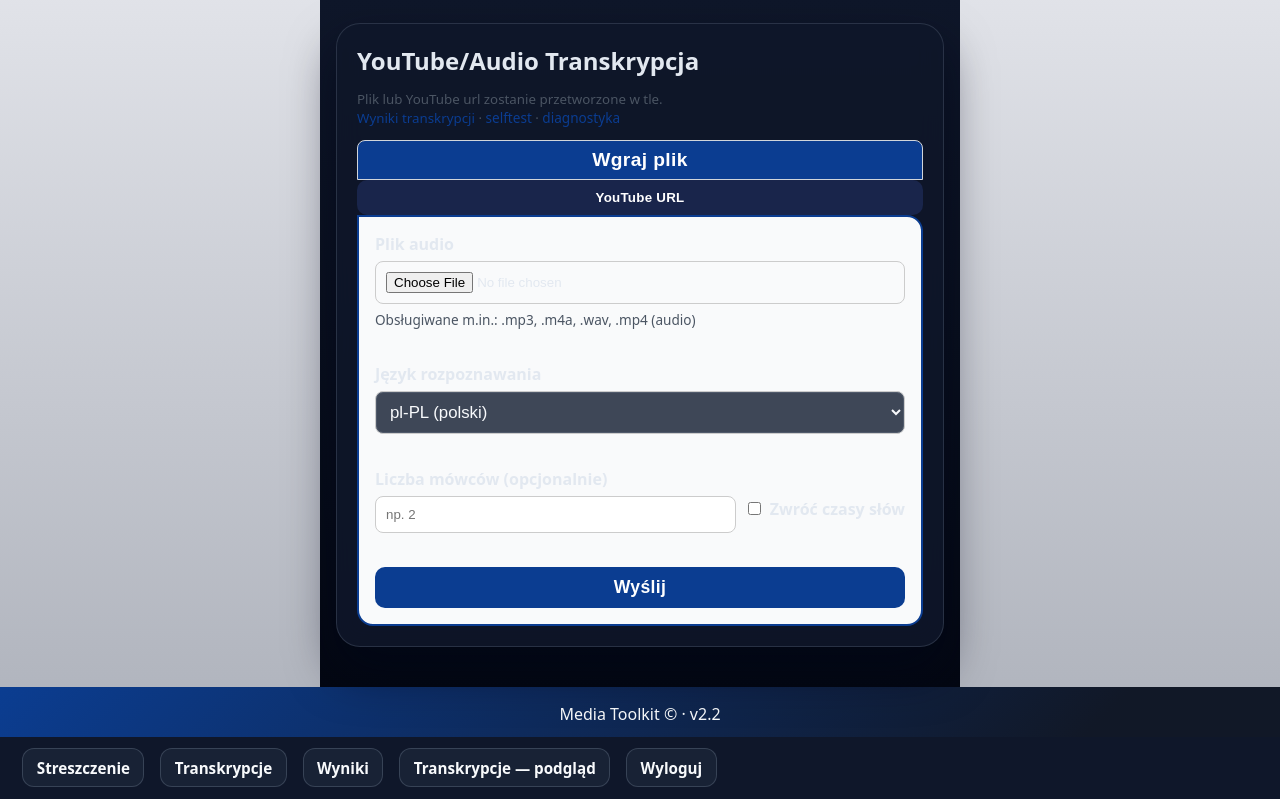
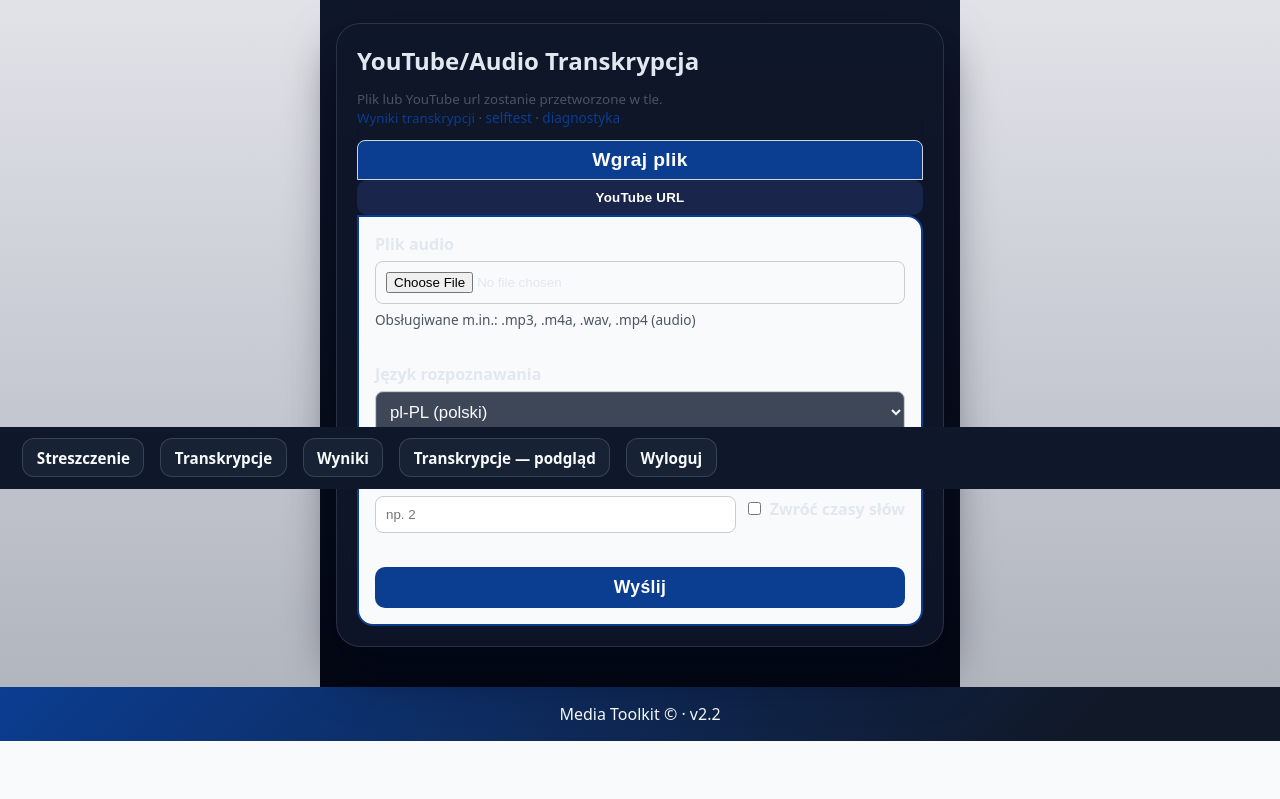
Before and after one commit to v0jt4s13/media_toolkit, a Flask app: page /audiototext/ in a window 1280 px wide. Shown: the part 135-934 px from the top of the page. After the commit the page ends 876 px from the top, so only its background shows below. Run offline with Flask 3, Linux system fonts and the light colour scheme; the visitor is signed in with stand-in values (Sample User, id 1).

Commit message:
media toolkit update

```diff
--- a/media_toolkit/templates/base.html
+++ b/media_toolkit/templates/base.html
@@ -49,7 +49,11 @@
 
     .nav-toggle-indicator { font-size: 1.4rem; line-height: 1; cursor: pointer; }
     nav { display: none; flex-direction: column; gap: 1.1rem; padding: 1.2rem; background: rgba(10,24,52,0.96); position: absolute; top: 100%; left: 0; right: 0; box-shadow: 0 28px 48px rgba(2,6,23,0.5); border-bottom-left-radius: 28px; border-bottom-right-radius: 28px; backdrop-filter: blur(14px); z-index: 15; }
-    nav.open { display: flex; position: relative; }
+    nav.open {
+      display: flex;
+      position: relative;
+      top: 490px;
+    }
     nav a { display: block; color: #f8fafc; font-weight: 600; font-size: 1.02rem; padding: .85rem 1rem; border-radius: 16px; background: rgba(30,41,59,0.65); box-shadow: inset 0 0 0 1px rgba(148,163,184,0.25); transition: transform .18s ease, background .18s ease; }
     nav a:hover { background: rgba(59,130,246,0.32); transform: translateY(-1px); }
     nav a:active { transform: scale(0.98); }
```
Also changed, not shown: 1 other file.
